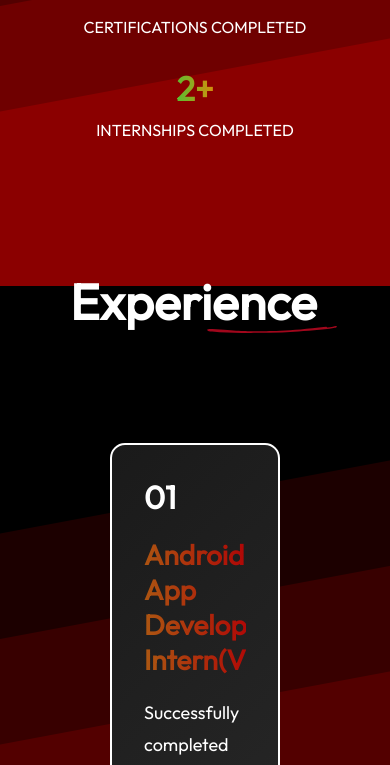
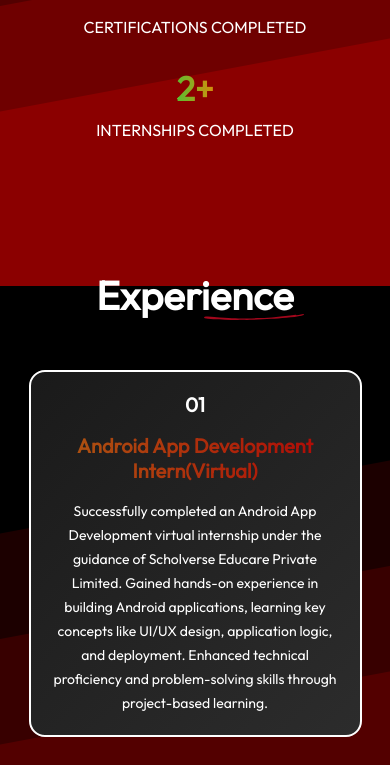
Before and after one commit to Naveen14321432/portfolio-react, a React (Vite) app: page / in a window 390 px wide. Shown: the part 2246-3011 px from the top of the page. Built offline with nearby package versions, Linux system fonts and the light colour scheme.

Commit message:
Updated Experience.css for mobiles

```diff
--- a/package.json
+++ b/package.json
@@ -10,6 +10,7 @@
     "preview": "vite preview"
   },
   "dependencies": {
+    "bootstrap": "^5.3.5",
     "react": "^18.3.1",
     "react-anchor-link-smooth-scroll": "^1.0.12",
     "react-dom": "^18.3.1"
--- a/src/components/about/About.css
+++ b/src/components/about/About.css
@@ -26,16 +26,21 @@
 .about-sections {
   display: flex;
   gap: 80px;
+  justify-content: center;
+  align-items: center;
 }
 
 .about-left img {
   width: 300px;
+  border-radius: 50%;
+  box-shadow: 0 4px 10px rgba(0, 0, 0, 0.2);
 }
 
 .about-right {
   display: flex;
   flex-direction: column;
   gap: 40px;
+  max-width: 600px;
 }
 
 .about-para {
@@ -53,6 +58,7 @@
 
 .about-skill {
   display: flex;
+  justify-content: space-between;
   align-items: center;
   gap: 20px;
 }
@@ -78,15 +84,6 @@
   border-radius: 50px;
   position: relative;
   transition: width 1s ease-in-out;
-  }
-
-  .skill-bar span {
-    position: absolute;
-    right: 10px;
-    top: -25px;
-    font-size: 14px;
-    color: #fff;
-    font-weight: bold;
 }
 
 .about-achievements {
@@ -171,7 +168,6 @@
     margin: 10px 0;
   }
 
-
   .about-skill p {
     font-size: 16px;
     margin-bottom: 6px;
@@ -215,6 +211,8 @@
 
   .about-achievement p {
     text-align: center;
+    align-items: center;
+    justify-content: center;
     font-size: 16px;
   }
 }
--- a/src/components/about/About.jsx
+++ b/src/components/about/About.jsx
@@ -56,7 +56,7 @@ const About = () => {
         <hr />
         <div className="about-achievement">
           <h1>4+</h1>
-          <p>CERTIFICATIONS COMPLETED</p>
+          <p >CERTIFICATIONS COMPLETED</p>
         </div>
         <hr />
         <div className="about-achievement">
--- a/src/components/experience/Experience.css
+++ b/src/components/experience/Experience.css
@@ -73,38 +73,62 @@
 }
 
 @media (max-width: 768px) {
-    .services{
-        align-items: start;
-        gap: 70px;
-        margin: 20px 70px;
+    .services {
+        align-items: center;
+        gap: 50px;
+        margin: 50px auto;
+        padding: 0 10px;
+        width: 100%;
+        box-sizing: border-box;
     }
 
-    .services-title h1{
+    .services-title h1 {
+        font-size: 40px;
         padding: 0;
-        font-size: 50px;
     }
 
-    .services-title img{
-        width: 130px;
-        margin-right: -20px;
-    }
-
-    .services-format{
-        gap: 20px;
-        padding: 32px;
-    }
-
-    .services-format h2{
-        font-size: 28px;
-    }
-
-    .services-format p{
-        font-size: 18px;
-        line-height: 32px;
-        max-width: 300px;
+    .services-title img {
+        width: 100px;
+        right: -10px;
     }
 
     .services-container {
-        grid-template-columns: 1fr;
+        display: flex;
+        flex-direction: column;
+        gap: 30px;
+        width: 100%;
+        padding: 0;
+        box-sizing: border-box;
+        align-items: center;
+    }
+
+    .services-format {
+        width: 90%;
+        max-width: 600px;
+        padding: 20px;
+        gap: 16px;
+        box-sizing: border-box;
+        min-height: 320px;
+        max-height: 600px;
+        display: flex;
+        flex-direction: column;
+        justify-content: space-between;
+        border-radius: 16px;
+        border: 2px solid white;
+        /* overflow-wrap: break-word; */
+        /* word-wrap: break-word; */
+    }
+
+    .services-format h2,
+    .services-format h3 {
+        font-size: 20px;
+        text-align: center;
+    }
+
+    .services-format p {
+        font-size: 14px;
+        line-height: 24px;
+        text-align: center;
+        word-break: break-word;
     }
 }
```
Also changed, not shown: 1 other file (tests, documents, lock files or other folders). Lines whose indentation alone changed are shown as unchanged.
